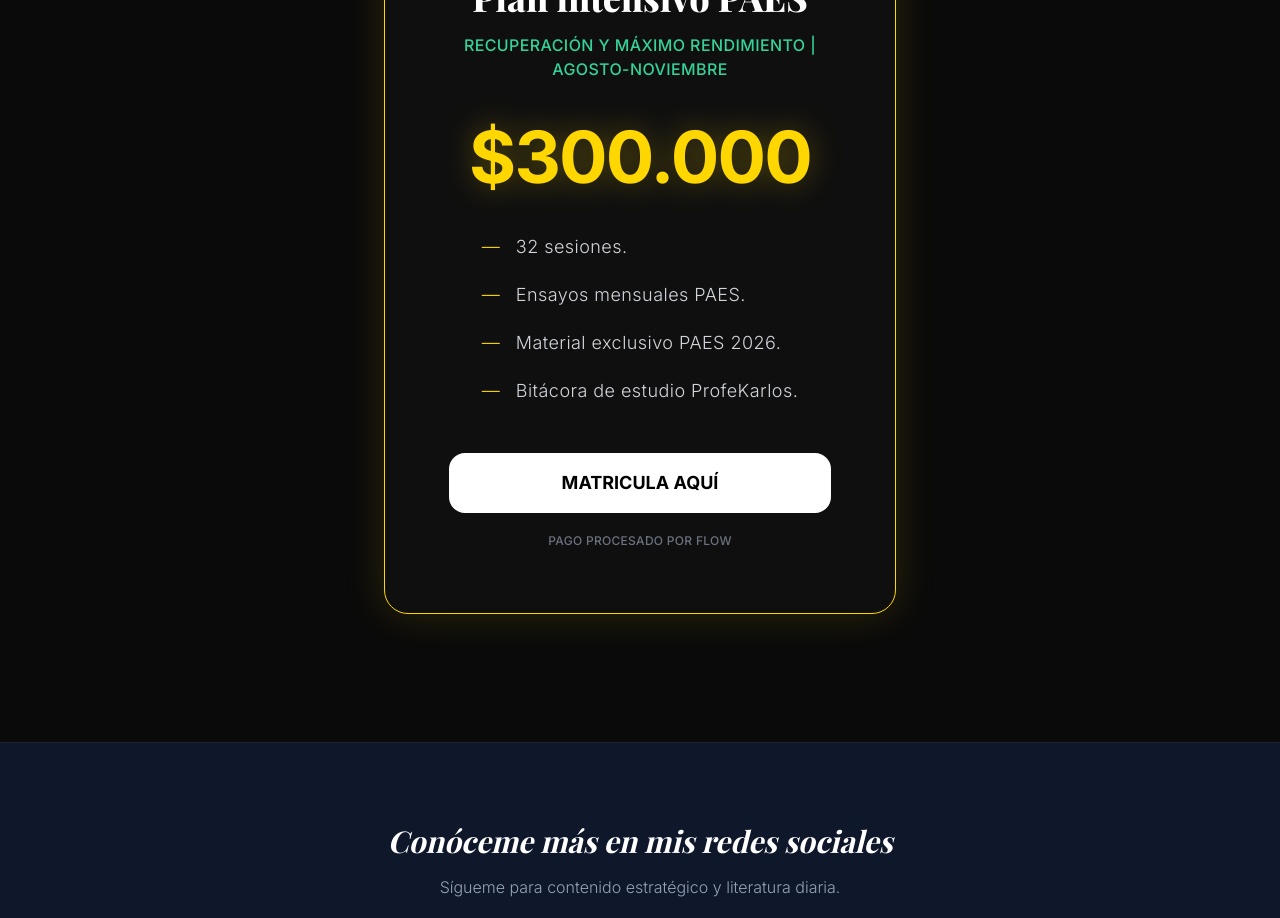
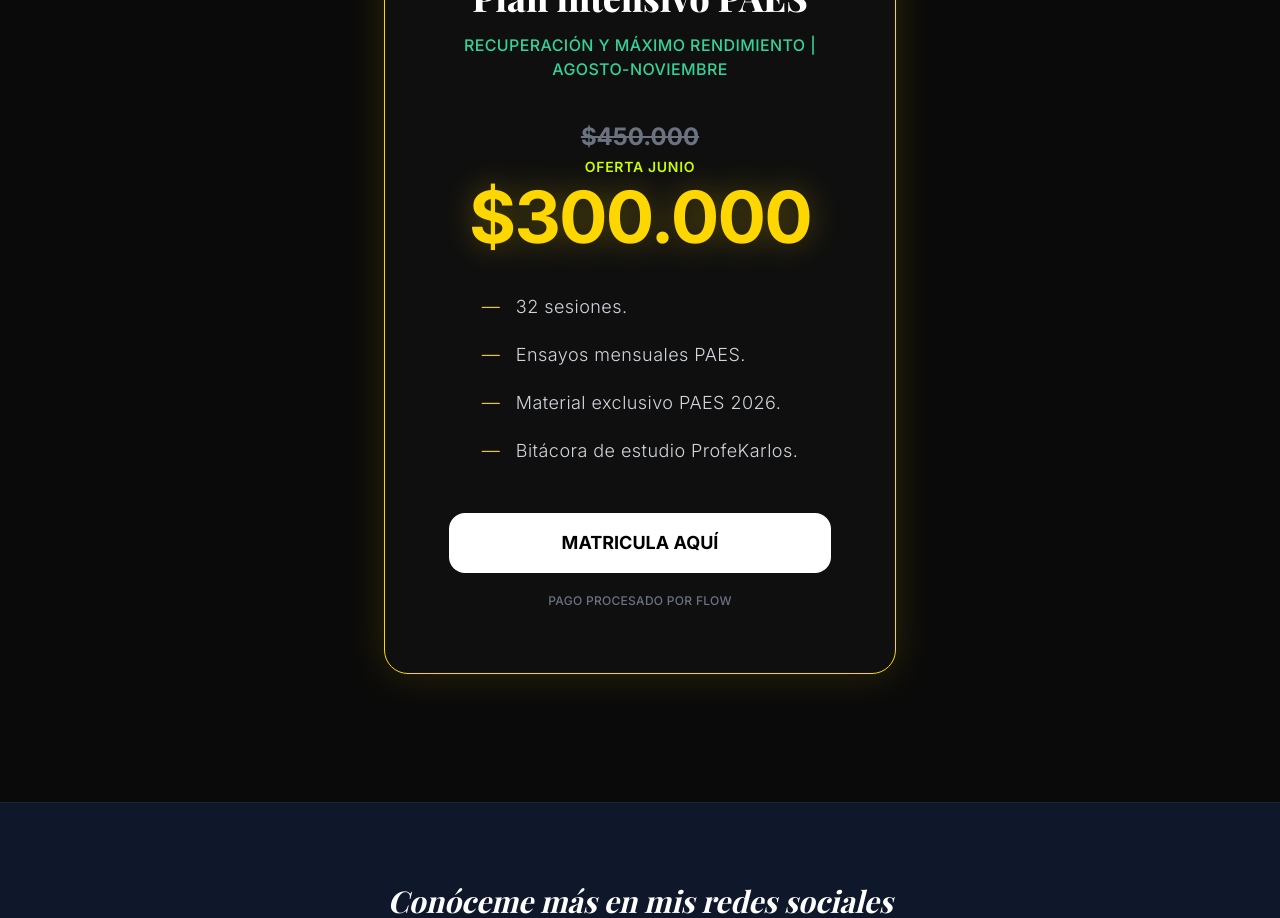
Before and after one commit to karloscordero-Dev/profekarlos-landing, a React (Vite) app: page / in a window 1280 px wide. Shown: the part 5020-5938 px from the top of the page. Built offline with nearby package versions, Linux system fonts and the light colour scheme.

Commit message:
feat: update price layout for June offer and add Supabase integration

```diff
--- a/package.json
+++ b/package.json
@@ -10,6 +10,7 @@
     "preview": "vite preview"
   },
   "dependencies": {
+    "@supabase/supabase-js": "^2.106.2",
     "framer-motion": "^10.18.0",
     "lucide-react": "^0.292.0",
     "react": "^18.2.0",
--- a/src/components/Programs.jsx
+++ b/src/components/Programs.jsx
@@ -40,7 +40,13 @@ const Programs = () => {
                             </p>
                         </div>
 
-                        <div className="text-center mb-10">
+                        <div className="text-center mb-10 flex flex-col items-center justify-center gap-1">
+                            <span className="text-xl md:text-2xl font-bold text-gray-500 line-through">
+                                $450.000
+                            </span>
+                            <span className="text-xs md:text-sm font-semibold tracking-wider text-brand-neon uppercase">
+                                Oferta Junio
+                            </span>
                             <span className="text-5xl md:text-6xl lg:text-7xl font-black text-brand-accent-gold tracking-tight drop-shadow-gold">
                                 $300.000
                             </span>
--- /dev/null
+++ b/src/lib/supabaseClient.js
@@ -0,0 +1,15 @@
+import { createClient } from '@supabase/supabase-js';
+
+const supabaseUrl = import.meta.env.VITE_SUPABASE_URL;
+const supabaseAnonKey = import.meta.env.VITE_SUPABASE_ANON_KEY;
+
+if (!supabaseUrl || supabaseUrl === 'YOUR_SUPABASE_URL_HERE' || !supabaseAnonKey || supabaseAnonKey === 'YOUR_SUPABASE_ANON_KEY_HERE') {
+  console.warn(
+    'Supabase credentials are not configured. Please edit the .env file with your actual Supabase URL and Anon Key.'
+  );
+}
+
+export const supabase = createClient(
+  supabaseUrl || 'https://placeholder-url.supabase.co',
+  supabaseAnonKey || 'placeholder-key'
+);
```
Also changed, not shown: 1 other file (tests, documents, lock files or other folders).
